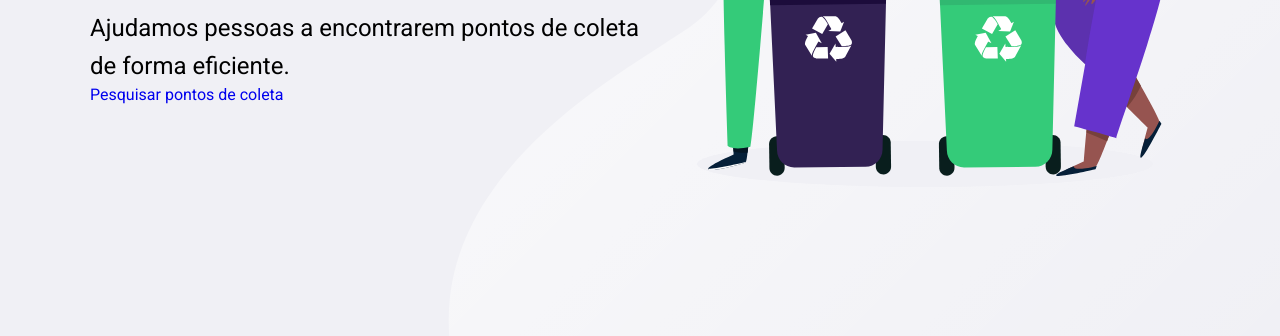
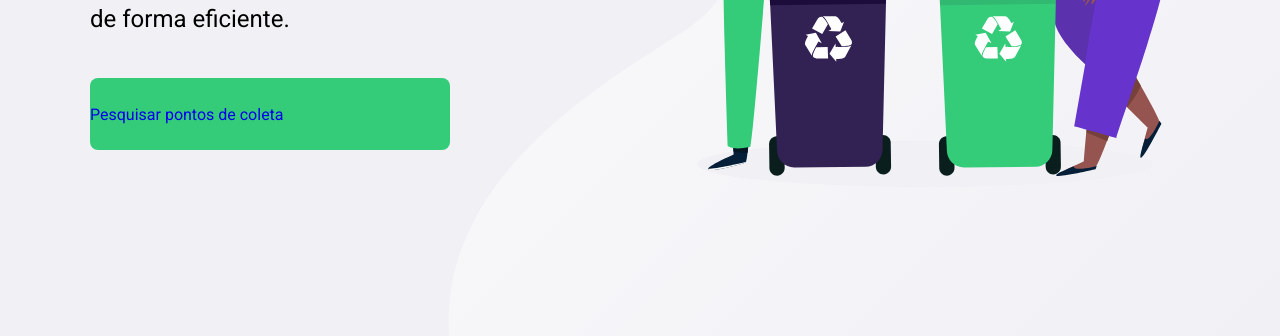
Before and after one commit to FelipeFontouraBr/Ecoleta, a plain HTML site: page index.html in a window 1280 px wide. Shown: the part 464-800 px from the top of the page. Drawn offline with Linux system fonts and the light colour scheme.

Commit message:
Style to link

```diff
--- a/styles/main.css
+++ b/styles/main.css
@@ -85,6 +85,15 @@ h1, h2, h3, h4, h5 {
 #page-home main a {
     width: 100%;
     max-width: 360px;
+    height: 72px;
+    border-radius: 8px;
+    display: flex;
+    align-items: center; /*Pega tudo que tem la dentro e alinha ao centro*/
+    margin-top: 40px;
+    background-color: var(--primary-color);
+    transition: 400ms;
+}
 
-    background: ;
+#page-home main a:hover {
+    background-color: #2fb86e;
 }
```
